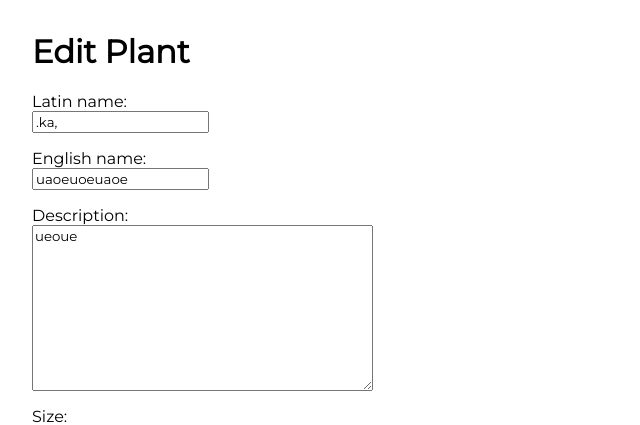
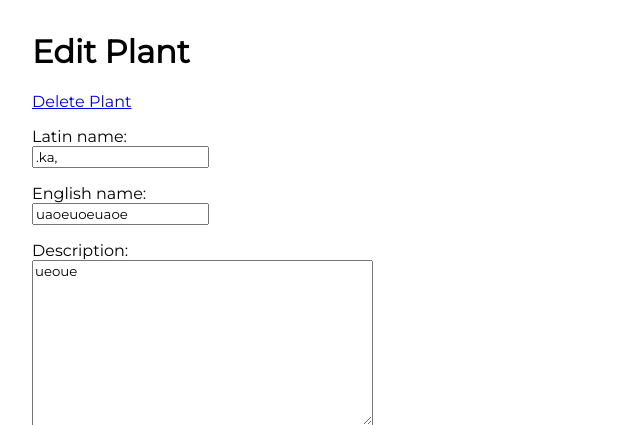
Before and after one commit to macarc/grannyplant, a Django app: page /plant/6/edit in a window 1280 px wide. Shown: the part 67-492 px from the top of the page, without its empty margins (0-640 px from the left). Run offline with Django 3.2, Linux system fonts and the light colour scheme; a user stored in the database is signed in; data comes from the database, SQL or seed files in the repository.

Commit message:
Add delete view to plant

```diff
--- a/plants/urls.py
+++ b/plants/urls.py
@@ -1,6 +1,6 @@
 from django.urls import path, include
 from django.contrib import admin
-from .views import PlantView, PlantCreateView, PlantEditView, AreaCreateView, WhichAreaView, SpecificAreaCreateView, PlantOrderByLocationView
+from .views import PlantView, PlantCreateView, PlantEditView, AreaCreateView, WhichAreaView, SpecificAreaCreateView, PlantOrderByLocationView, PlantDeleteView
 
 urlpatterns = [
         path('plant/new', PlantCreateView.as_view(), name='add_plant'),
@@ -8,6 +8,7 @@ urlpatterns = [
         path('area/which', WhichAreaView.as_view(), name='which_area'),
         path('area/specific/new', SpecificAreaCreateView.as_view(), name='add_specific_area'),
         path('plant/<int:pk>/edit', PlantEditView.as_view(), name='edit_plant'),
+        path('plant/<int:pk>/delete', PlantDeleteView.as_view(), name='delete_plant'),
         path('location', PlantOrderByLocationView.as_view(), name='order_by_location'),
         path('account/', include('django.contrib.auth.urls')),
         path('', PlantView.as_view(), name='home')
--- a/plants/views.py
+++ b/plants/views.py
@@ -1,5 +1,6 @@
-from django.views.generic import CreateView, ListView, UpdateView, TemplateView
+from django.views.generic import CreateView, ListView, UpdateView, TemplateView, DeleteView
 from django.forms import ModelForm, modelformset_factory
+from django.urls import reverse_lazy
 from .models import Plant, Area, SpecificArea
 from .widgets import LocationWidget
 
@@ -37,6 +38,11 @@ class PlantEditView(UpdateView):
     template_name = 'edit.html'
     fields = ['latin_name','english_name','description','size','care','where']
 
+class PlantDeleteView(DeleteView):
+    model = Plant
+    template_name = 'delete_plant.html'
+    success_url = reverse_lazy('home')
+
 class WhichAreaView(TemplateView):
     template_name = 'whicharea.html'
 
--- a/templates/edit.html
+++ b/templates/edit.html
@@ -16,6 +16,8 @@
 
 <h1>Edit Plant</h1>
 
+<a href="{% url 'delete_plant' object.pk %}">Delete Plant</a>
+
 <form action="" method="post">{% csrf_token %}
     {{ form.as_p }}
     <input type="submit" value="Update" />
```
Also changed, not shown: templates/delete_plant.html (added, +10 -0 lines).
